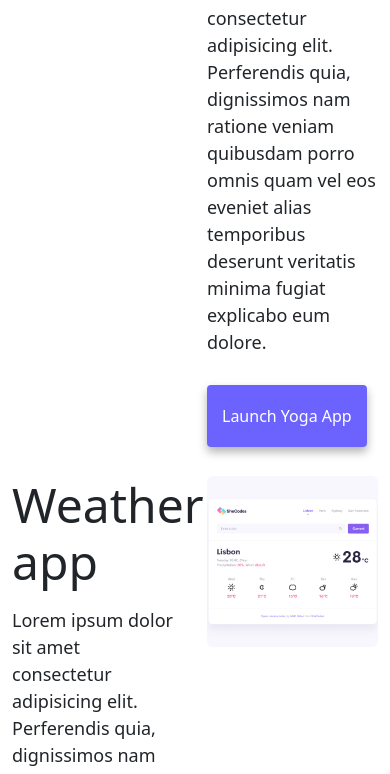
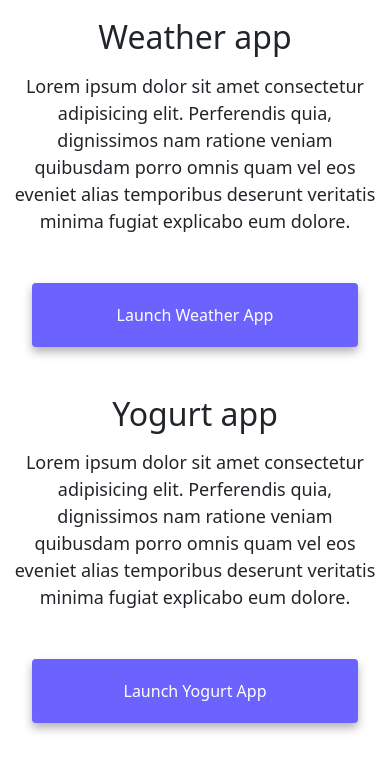
Before and after one commit to AlinaKoniseva/advanced-tools-homework, a plain HTML site: page index.html in a window 390 px wide. Shown: the part 820-1594 px from the top of the page. Drawn offline with nearby package versions, Linux system fonts and the light colour scheme.

Commit message:
Made website a lot more responsive

```diff
--- a/index.html
+++ b/index.html
@@ -51,10 +51,10 @@
     </div>
     <div class="container">
       <div class="row">
-        <div class="col-6">
-          <img src="images/yoga.png" class="img-fluid rounded" alt="Yoga project" />
+        <div class="col-sm-6">
+          <img src="images/yoga.png" class="img-fluid rounded d-none d-sm-block" alt="Yoga project" />
         </div>
-        <div class="col-6">
+        <div class="col-sm-6">
           <h2 class="mb-3">Yoga app</h2>
           <p>
             Lorem ipsum dolor sit amet consectetur adipisicing elit. Perferendis
@@ -63,12 +63,12 @@
             explicabo eum dolore.
           </p>
           <div class="mt-5">
-            <a href="#" class="primary-link" title="Yoga project">Launch Yoga App</a>
+            <a href="#" class="primary-link project-link" title="Yoga project">Launch Yoga App</a>
           </div>
         </div>
       </div>
       <div class="row mt-5">
-        <div class="col-6">
+        <div class="col-sm-6">
           <h2 class="mb-3">Weather app</h2>
           <p>
             Lorem ipsum dolor sit amet consectetur adipisicing elit. Perferendis
@@ -77,18 +77,18 @@
             explicabo eum dolore.
           </p>
           <div class="mt-5">
-            <a href="#" class="primary-link" title="Weather project">Launch Weather App</a>
+            <a href="#" class="primary-link project-link" title="Weather project">Launch Weather App</a>
           </div>
         </div>
-        <div class="col-6">
-          <img src="images/weather.png" alt="Weather project" class="img-fluid rounded" />
+        <div class="col-sm-6">
+          <img src="images/weather.png" alt="Weather project" class="img-fluid rounded d-none d-sm-block" />
         </div>
       </div>
       <div class="row mt-5">
-        <div class="col-6">
-          <img src="images/yogurt.png" alt="Yogurt project" class="img-fluid rounded" />
+        <div class="col-sm-6">
+          <img src="images/yogurt.png" alt="Yogurt project" class="img-fluid rounded d-none d-sm-block" />
         </div>
-        <div class="col-6">
+        <div class="col-sm-6">
           <h2 class="mb-3">Yogurt app</h2>
           <p>
             Lorem ipsum dolor sit amet consectetur adipisicing elit. Perferendis
@@ -97,7 +97,7 @@
             explicabo eum dolore.
           </p>
           <div class="mt-5">
-            <a href="#" class="primary-link" title="Yogurt project">Launch Yogurt App</a>
+            <a href="#" class="primary-link project-link" title="Yogurt project">Launch Yogurt App</a>
           </div>
         </div>
       </div>
--- a/style.css
+++ b/style.css
@@ -5,7 +5,7 @@
 }
 
 body {
-  margin-top: 100px;
+  margin: 100px 0;
 }
 
 h1,
@@ -17,6 +17,7 @@ h3 {
 h1 {
   font-size: 96px;
 }
+
 
 h2 {
   font-size: 48px;
@@ -49,6 +50,10 @@ p {
   text-transform: capitalize;
   background: var(--primary-color);
   box-shadow: var(--box-shadow);
+  color: white;
+}
+
+.primary-link:hover {
   color: white;
 }
 
@@ -86,3 +91,26 @@ p {
 .email-link:hover {
   text-decoration: underline;
 }
+
+@media (max-width: 576px) {
+  h1  {
+    font-size: 48px;
+    line-height: 1.5;
+  }
+
+  h2 {
+    font-size: 32px;
+    text-align: center;
+  }
+
+  p {
+    text-align: center;
+  }
+
+  .project-link {
+    display: block;
+    text-align: center;
+    margin: 0 20px;
+  }
+
+}
```
Also changed, not shown: about.html (+3 -3 lines).
